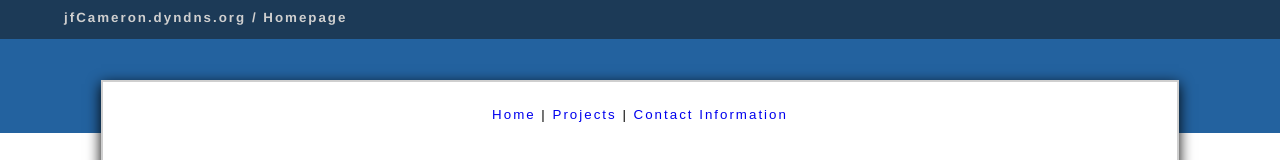
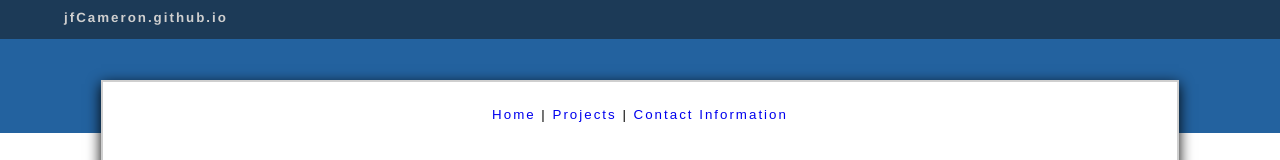
Before and after one commit to jfcameron/jfcameron.github.io, a plain HTML site: page home.html in a window 1280 px wide. Shown: the top 160 px of the page. Drawn offline with Linux system fonts and the light colour scheme; a script that the page names is missing.

Commit message:
fixed title div content

```diff
--- a/home.html
+++ b/home.html
@@ -16,7 +16,7 @@
 
 	<BODY>
 		<div class = "title">
-			jfCameron.dyndns.org /  Homepage
+			jfCameron.github.io
 
 		</div>
 
```
Also changed, not shown: contact.html (+1 -1 lines), projects.html (+1 -1 lines).
